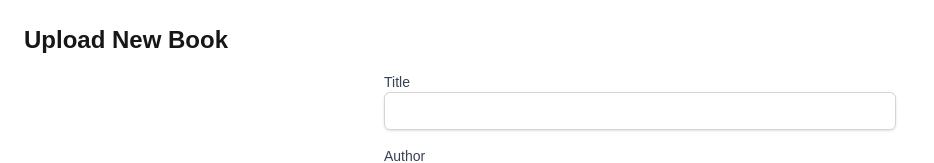
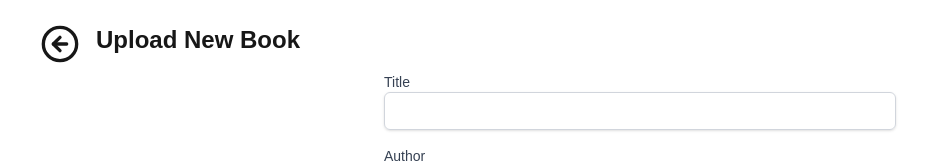
Before and after one commit to onojaMatthew/SaaS-client, a Next.js app: page /books/upload in a window 1280 px wide. Shown: the top 163 px of the page, without its empty margins (0-934 px from the left). Built offline with nearby package versions, Linux system fonts and the light colour scheme; no server answers.

Commit message:
updated business dashboard routes to redirect to the business slug path

```diff
--- a/src/app/(auth)/register/page.tsx
+++ b/src/app/(auth)/register/page.tsx
@@ -16,7 +16,7 @@ export default function RegisterPage() {
       await registerBusiness({ email: data.email, name: data.name, businessName: data.businessName, password: data.password, role: userRole });
       const user = authUser()?.user;
       if (user) {
-        router.push('/dashboard');
+        router.push(`/dashboard/${user?.slug}`);
       }
     } catch (err: any) {
       setError(err.message || 'Registration failed')
--- a/src/app/books/upload/page.tsx
+++ b/src/app/books/upload/page.tsx
@@ -5,6 +5,7 @@ import BookForm from '@/components/books/BookForm'
 import { uploadBook } from '@/lib/api/books'
 import { useRouter } from 'next/navigation'
 import { Book } from '@/types/book'
+import { ArrowLeftCircle } from 'lucide-react'
 
 export default function UploadBookPage() {
   const router = useRouter()
@@ -37,7 +38,11 @@ export default function UploadBookPage() {
 
   return (
     <div className="p-6">
-      <h1 className="text-2xl font-bold mb-4">Upload New Book</h1>
+      <div className="flex">
+        <ArrowLeftCircle onClick={() => router.back()} size={40} className='mx-4 hover:cursor-pointer'/>
+        <h1 className="text-2xl font-bold mb-4">Upload New Book</h1>
+        </div>
+
       <BookForm book={book} onSubmit={handleUpload} loading={loading} />
     </div>
   )
--- a/src/app/dashboard/page.tsx
+++ b/src/app/dashboard/[slug]/page.tsx
@@ -9,7 +9,7 @@ import BookCard from '@/components/books/BookCard'
 import LoadingSpinner from '@/components/common/Spinner'
 import { BookOpenText, Settings, UploadCloud, Sparkles } from 'lucide-react'
 import { Button } from '@/components/ui/button'
-import { Card, CardContent, CardHeader, CardTitle } from "../../components/ui/card";
+import { Card, CardContent, CardHeader, CardTitle } from "../../../components/ui/card";
 import { useEffect, useState } from 'react';
 
 export default function DashboardPage() {
--- a/src/components/books/BookDetails.tsx
+++ b/src/components/books/BookDetails.tsx
@@ -36,7 +36,7 @@ export default function BookDetails({ book }: any) {
 
   return (
     <div className="max-w-4xl mx-auto bg-white p-6 rounded-lg shadow-md">
-      <ArrowLeftCircleIcon className='w-5 h-5 hover:cursor-pointer' onClick={() => router.back()}/>
+      <ArrowLeftCircleIcon size={40} className='mb-2 hover:cursor-pointer' onClick={() => router.back()}/>
       <div className="flex flex-col md:flex-row gap-6">
         <img
           src={book?.data?.url}
@@ -66,7 +66,7 @@ export default function BookDetails({ book }: any) {
         </div>
         {loggedInUser?.role === "content_manager" && (
           <div
-            className='p-2 hover:cursor-pointer shadow flex justify-center items-center gb-blue-500'
+            className='bg-blue-600 text-white hover:bg-blue-700 focus:ring-blue-500 rounded p-2 hover:cursor-pointer shadow flex justify-center items-center gb-blue-500'
             onClick={() => router.push(`/books/${book?.data?._id}/edit`)}>
               Edit book
           </div>
```
